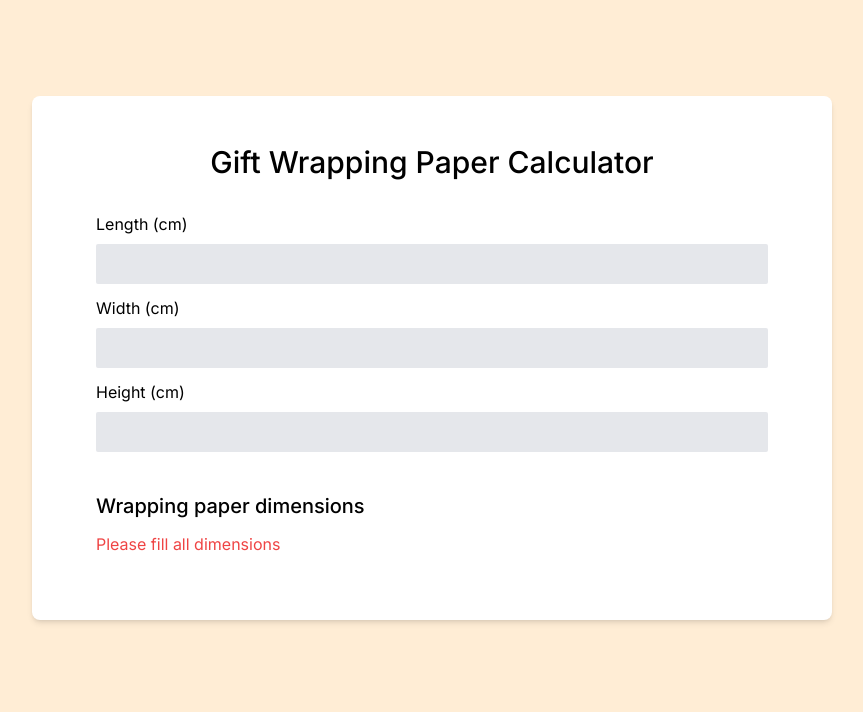
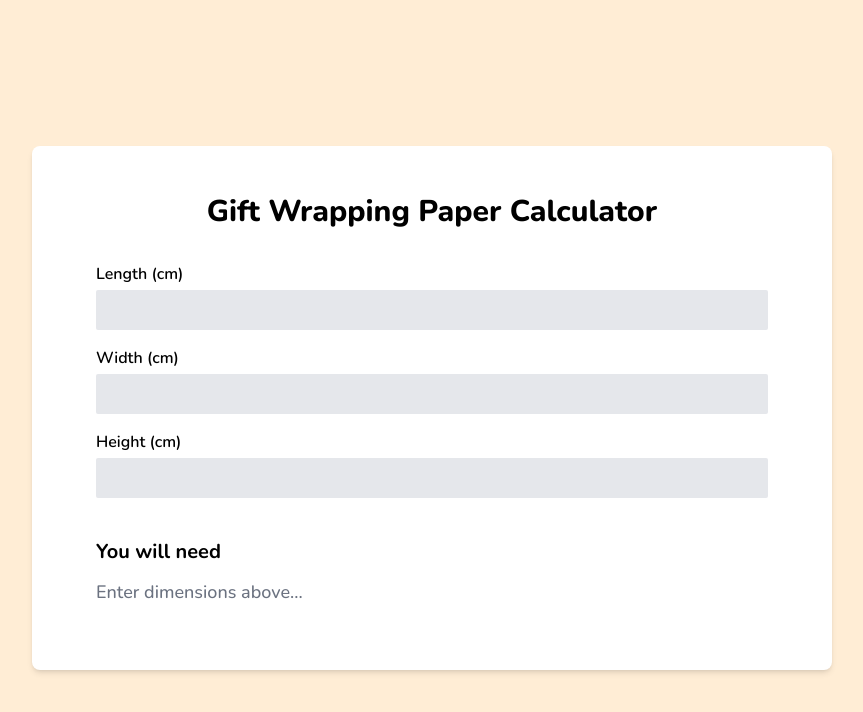
Before and after one commit to asgerrud/gavepapir, a Next.js app: page / in a window 1280 px wide. Shown: the top 712 px of the page, without its empty margins (208-1071 px from the left). Built offline with nearby package versions, Linux system fonts and the light colour scheme.

Commit message:
Component refactor + styling

```diff
--- a/app/layout.tsx
+++ b/app/layout.tsx
@@ -1,8 +1,8 @@
 import type { Metadata } from "next";
-import { Inter } from "next/font/google";
+import { Nunito } from "next/font/google";
 import "./globals.css";
 
-const inter = Inter({ subsets: ["latin"] });
+const nunito = Nunito({ subsets: ["latin"] });
 
 export const metadata: Metadata = {
   title: "Gavepapir - gift wrapping paper calculator",
@@ -12,7 +12,7 @@ export const metadata: Metadata = {
 export default function RootLayout({ children }: { children: React.ReactNode }) {
   return (
     <html lang="en">
-      <body className={inter.className}>{children}</body>
+      <body className={nunito.className}>{children}</body>
     </html>
   );
 }
--- a/app/page.tsx
+++ b/app/page.tsx
@@ -1,22 +1,10 @@
-"use client";
-
-import DimensionsForm from "@/components/DimensionsForm";
-import { Dimensions } from "@/types/Dimensions";
-import { useState } from "react";
-import WrappingResult from "@/components/WrappingResult";
+import React from "react";
+import MainCard from "@/components/MainCard";
 
 export default function Home() {
-  const [dimensions, setDimensions] = useState<Dimensions>({} as Dimensions);
-
   return (
-    <main className="flex min-h-screen flex-col items-center justify-between p-24 bg-orange-100">
-      <div className="container max-w-[800px]">
-        <div className="pt-12 pb-16 px-16 h-full bg-white shadow-md rounded-lg">
-          <h1 className="mb-8 text-center text-3xl font-medium">Gift Wrapping Paper Calculator</h1>
-          <DimensionsForm onSubmit={(dimensions) => setDimensions(dimensions)} />
-          <WrappingResult dimensions={dimensions} />
-        </div>
-      </div>
+    <main className="flex min-h-screen flex-col items-center justify-center pt-8 p-4 bg-orange-100">
+      <MainCard />
     </main>
   );
 }
--- a/components/DimensionsForm.tsx
+++ b/components/Form.tsx
@@ -8,7 +8,7 @@ interface DimensionsFormProps {
   onSubmit: (dimensions: Dimensions) => void;
 }
 
-const DimensionsForm = ({ onSubmit }: DimensionsFormProps) => {
+const Form = ({ onSubmit }: DimensionsFormProps) => {
   const [length, setLength] = useState<string>("");
   const [width, setWidth] = useState<string>("");
   const [height, setHeight] = useState<string>("");
@@ -22,7 +22,7 @@ const DimensionsForm = ({ onSubmit }: DimensionsFormProps) => {
   }, [length, width, height]);
 
   return (
-    <div className="flex flex-col space-y-3">
+    <div className="flex flex-col space-y-4">
       <Input label="Length (cm)" value={length} onChange={setLength} />
       <Input label="Width (cm)" value={width} onChange={setWidth} />
       <Input label="Height (cm)" value={height} onChange={setHeight} />
@@ -30,4 +30,4 @@ const DimensionsForm = ({ onSubmit }: DimensionsFormProps) => {
   );
 };
 
-export default DimensionsForm;
+export default Form;
--- a/components/Input.tsx
+++ b/components/Input.tsx
@@ -12,7 +12,9 @@ const Input = ({ label, value, onChange }: InputProps) => {
   const handleChange = (e: ChangeEvent<HTMLInputElement>) => {
     const value = e.target.value;
 
-    if (value !== "" && Number(value) <= 0) {
+    const hasValue = value !== "";
+
+    if (hasValue && Number(value) <= 0) {
       setErrorMessage("Please enter a value greater than 0");
     } else {
       setErrorMessage(null);
@@ -23,7 +25,7 @@ const Input = ({ label, value, onChange }: InputProps) => {
 
   return (
     <div className="flex flex-col">
-      <label htmlFor={label} className="mb-2">
+      <label htmlFor={label} className="mb-1 font-semibold">
         {label}
       </label>
       <input
--- /dev/null
+++ b/components/MainCard.tsx
@@ -0,0 +1,25 @@
+"use client";
+
+import Form from "@/components/Form";
+import Result from "@/components/Result";
+import React, { useState } from "react";
+import { Dimensions } from "@/types/Dimensions";
+
+const MainCard = () => {
+  const [dimensions, setDimensions] = useState<Dimensions>({} as Dimensions);
+
+  return (
+    <div className="container max-w-[800px]">
+      <div className="pt-12 pb-16 px-16 h-full bg-white shadow-md rounded-lg">
+        <h1 className="mb-8 text-center text-3xl font-extrabold">Gift Wrapping Paper Calculator</h1>
+        <Form onSubmit={(dimensions) => setDimensions(dimensions)} />
+        <div className="flex flex-col mt-10">
+          <h2 className="font-bold text-xl mb-3">You will need</h2>
+          <Result dimensions={dimensions} />
+        </div>
+      </div>
+    </div>
+  );
+};
+
+export default MainCard;
--- /dev/null
+++ b/components/Result.tsx
@@ -0,0 +1,24 @@
+import React from "react";
+import { Dimensions } from "@/types/Dimensions";
+import { getWrappingPaperNeeded } from "@/util/calculation";
+
+interface WrappingResultProps {
+  dimensions: Dimensions;
+}
+
+const Result = ({ dimensions }: WrappingResultProps) => {
+  const [paperLength, paperWidth] = getWrappingPaperNeeded(dimensions);
+
+  const hasValidDimensions = paperLength !== null && paperWidth !== null;
+
+  if (!hasValidDimensions) {
+    return <p className="text-lg font-medium text-gray-500">Enter dimensions above...</p>;
+  }
+
+  return (
+    <p className="text-lg">
+      {paperLength}cm &times; {paperWidth}cm of paper
+    </p>
+  );
+};
+export default Result;
--- a/components/WrappingResult.tsx
+++ /dev/null
@@ -1,37 +0,0 @@
-import { Dimensions } from "@/types/Dimensions";
-
-interface WrappingResultProps {
-  dimensions: Dimensions;
-}
-
-const WrappingResult = ({ dimensions }: WrappingResultProps) => {
-  return (
-    <div className="flex flex-col mt-10">
-      <h2 className="font-medium text-xl mb-3">Wrapping paper dimensions</h2>
-      <WrappingResultMessage dimensions={dimensions} />
-    </div>
-  );
-};
-
-const WrappingResultMessage = ({ dimensions }: { dimensions: Dimensions }) => {
-  const { length, width, height } = dimensions;
-
-  const hasValidDimensions = length > 0 && width > 0 && height > 0;
-
-  const overlap: number = 2; // cm
-
-  const wrappingPaperLength = 2 * width + 2 * height + overlap;
-  const wrappingPaperWidth = length + height + 2 * overlap;
-
-  if (!hasValidDimensions) {
-    return <p className="text-red-500">Please fill all dimensions</p>;
-  }
-
-  return (
-    <p className="text-lg">
-      {wrappingPaperLength}cm &times; {wrappingPaperWidth}cm
-    </p>
-  );
-};
-
-export default WrappingResult;
--- /dev/null
+++ b/types/Centimeter.ts
@@ -0,0 +1 @@
+export type Centimeter = number;
--- /dev/null
+++ b/util/calculation.ts
@@ -0,0 +1,17 @@
+import { Dimensions } from "@/types/Dimensions";
+import { Centimeter } from "@/types/Centimeter";
+
+export const getWrappingPaperNeeded = (dimension: Dimensions): [length: Centimeter, width: Centimeter] => {
+  const { width, height, length } = dimension;
+
+  if (!width || !height || !length) {
+    return [null, null];
+  }
+
+  const OVERLAP: Centimeter = 2;
+
+  const wrappingPaperLength: Centimeter = 2 * width + 2 * height + OVERLAP;
+  const wrappingPaperWidth: Centimeter = length + height + 2 * OVERLAP;
+
+  return [wrappingPaperLength, wrappingPaperWidth];
+};
```
Also changed, not shown: types/Dimensions.ts (+5 -3 lines).
